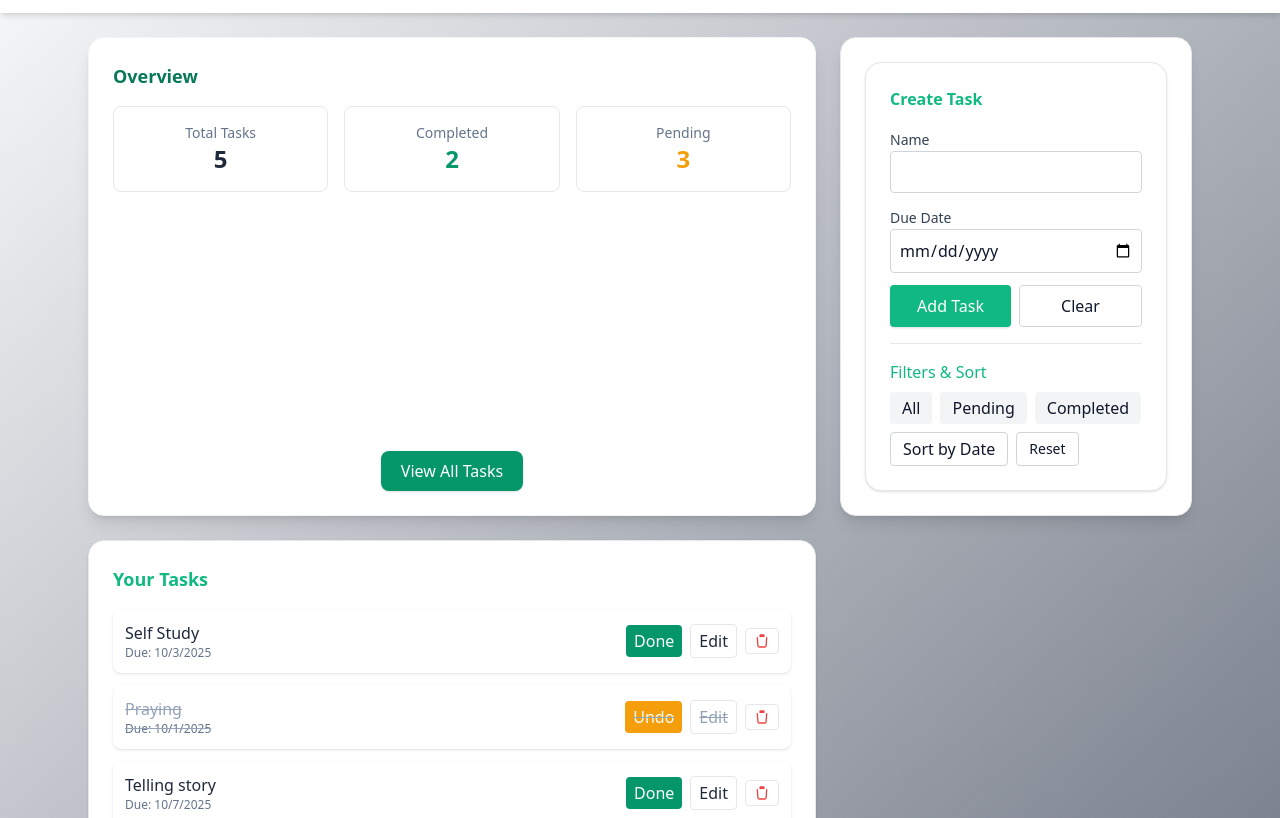
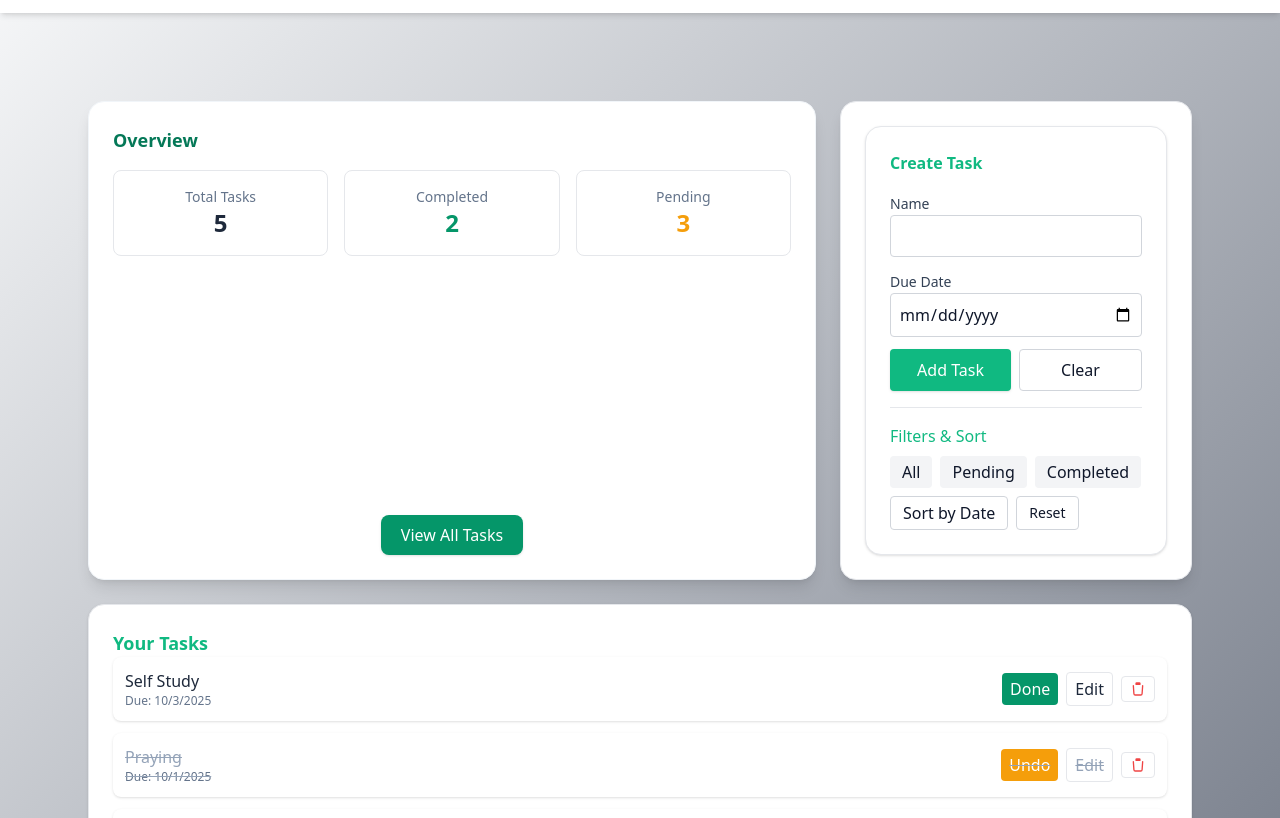
Before and after one commit to ingabiremariesandrine187/Task_Management_Board, a plain HTML site: page index.html in a window 1280 px wide. Shown: the part 75-893 px from the top of the page. Drawn offline with nearby package versions, Linux system fonts and the light colour scheme.

Commit message:
changing some designs

```diff
--- a/index.html
+++ b/index.html
@@ -13,7 +13,7 @@
   </style>
 </head>
 <body class="bg-gradient-to-br from-gray-50 to-gray-500 text-slate-800 min-h-screen flex flex-col">
-   <header class="bg-white shadow-md">
+   <header class="fixed top-0 left-0 w-full bg-white shadow-md z-50 ">
   <div class="max-w-6xl mx-auto px-6 py-4 flex items-center justify-between">
 
 
@@ -48,8 +48,8 @@
 
 
 
-    <main class="flex-grow max-w-6xl mx-auto p-6 grid grid-cols-1 md:grid-cols-3 gap-6">
- <section class="md:col-span-2 bg-white p-6 rounded-2xl shadow-lg border border-slate-100 flex flex-col justify-between">
+    <main class="flex-grow max-w-6xl mx-auto p-6 grid grid-cols-1 md:grid-cols-3 gap-6 pt-24">
+ <section class="md:col-span-2 bg-white p-6 rounded-2xl shadow-lg border border-slate-100 flex flex-col justify-between mt-20">
   <div>
     <h2 class="text-lg font-semibold mb-4 text-emerald-700">Overview</h2>
 
@@ -71,7 +71,7 @@
     </div>
   </div>
 
-  <!-- button pushed to the bottom -->
+
   <div class="mt-6 self-center">
     <a href="#tasks" class="inline-block px-5 py-2 bg-emerald-600 text-white font-medium rounded-lg shadow hover:bg-emerald-700 transition">
       View All Tasks
@@ -79,8 +79,8 @@
   </div>
 </section>
 
-<aside class="bg-white p-6 rounded-2xl shadow-lg border border-slte-100">
-<section class="lg:col-span-1 bg-white p-6 rounded-2xl shadow border border-gray-200">
+<aside class="bg-white p-6 rounded-2xl shadow-lg border border-slte-100 mt-20">
+<section class="lg:col-span-1 bg-white p-6 rounded-2xl shadow border border-gray-200 ">
 <h2 class="font-semibold mb-4 text-emerald-500">Create Task</h2>
 <form id="task-form" class="space-y-3">
 <div>
@@ -116,12 +116,12 @@
 
 
 
-<section  id="tasks" class="lg:col-span-2 w-full bg-white p-6 rounded-2xl shadow border border-gray-200">
-<div class="flex items-center justify-between mb-4">
+<section  id="tasks" class="lg:col-span-3 w-full bg-white p-6 rounded-2xl shadow border border-gray-200">
+<div class="flex items-center justify-between ">
 <h2 class="text-lg font-semibold text-emerald-500">Your Tasks</h2>
 </div>
 <ul id="task-list" class="space-y-3">
-    <!-- Tasks render here -->
+
 </ul>
 </section>
     </main>
```
Also changed, not shown: tips.html (+15 -16 lines).
